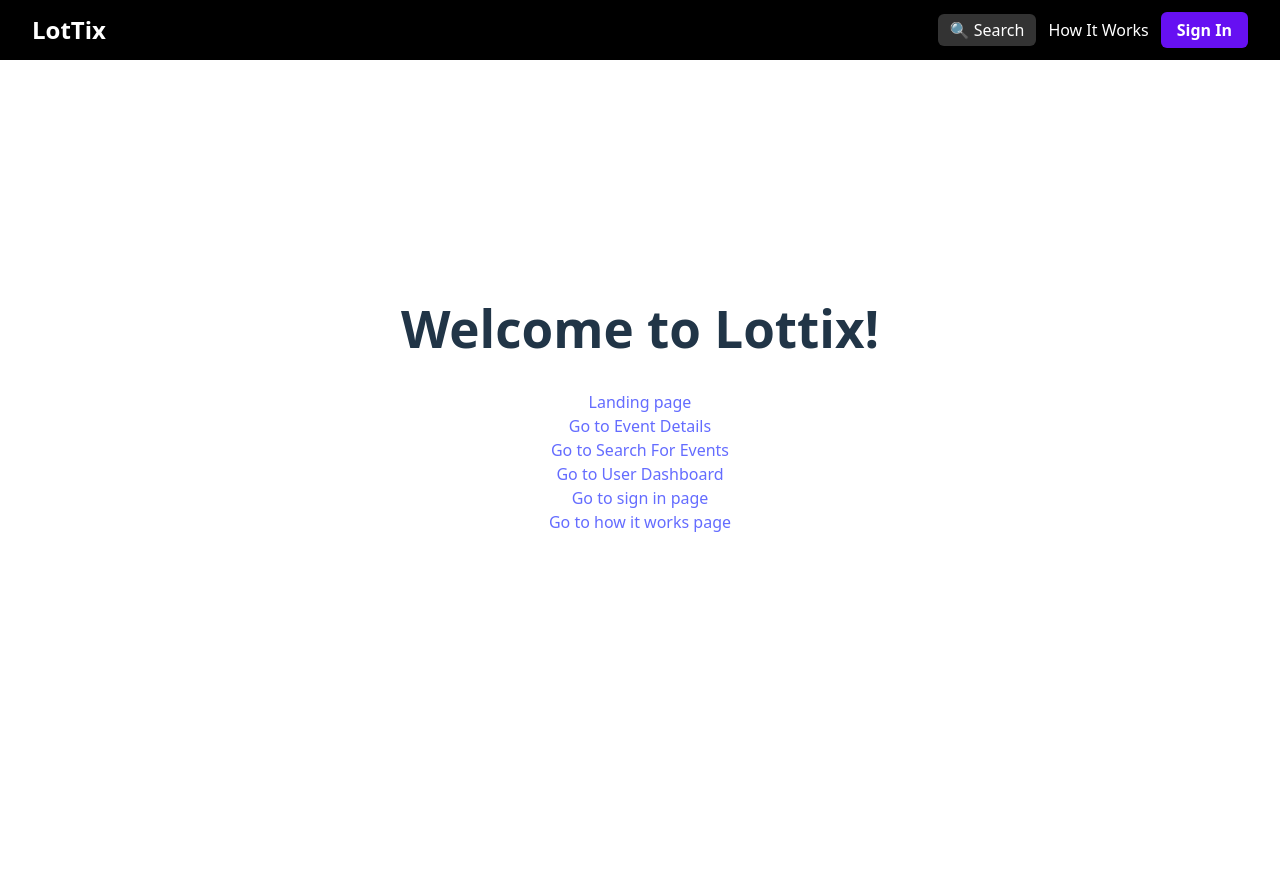
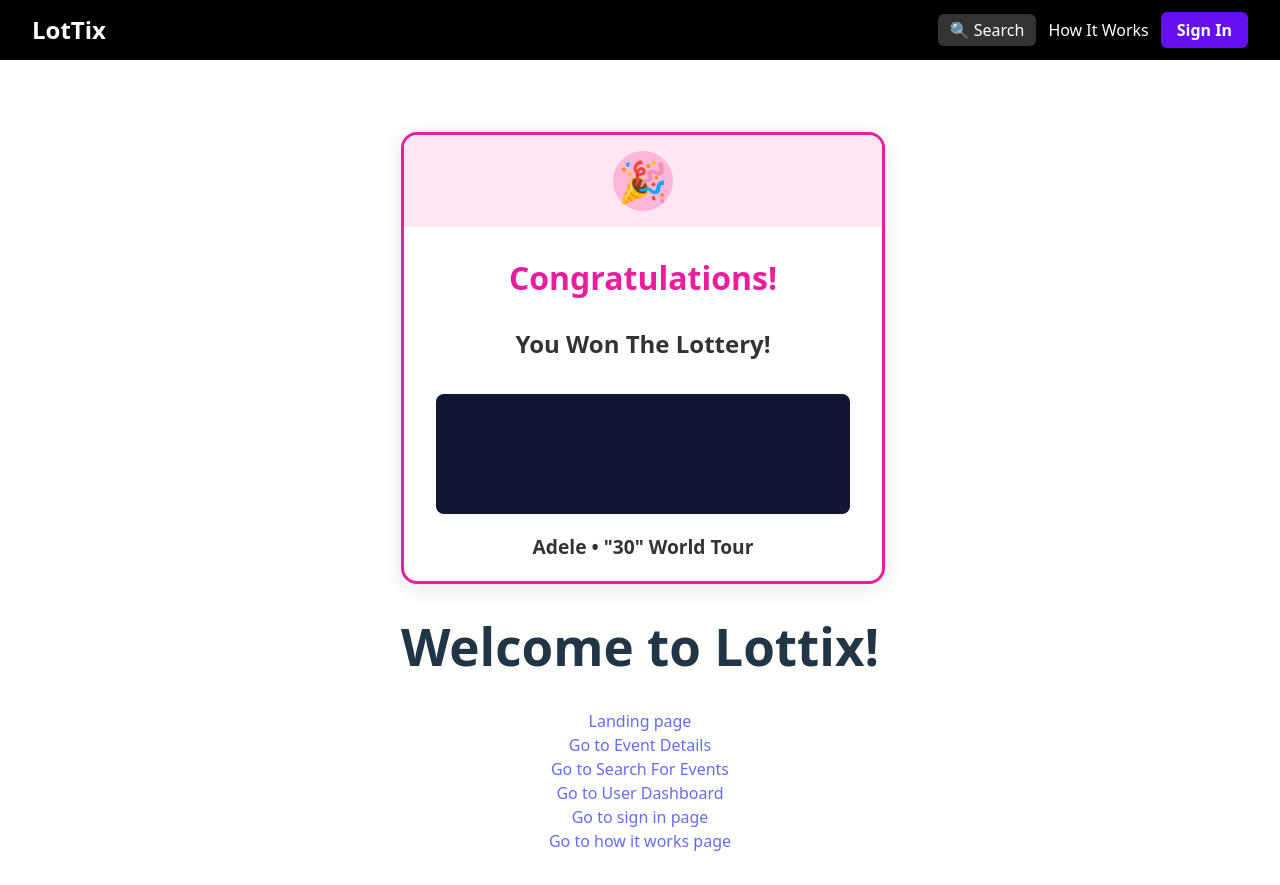
Before and after one commit to 0xBenj/LotTix, a React (Vite) app in the folder lottix-app/: page /results in a window 1280 px wide. Before the commit the page ends 800 px from the top, so only its background shows below. Built offline with nearby package versions, Linux system fonts and the light colour scheme.

Commit message:
[init] results page

```diff
--- a/lottix-app/src/App.tsx
+++ b/lottix-app/src/App.tsx
@@ -6,6 +6,7 @@
 import SignInPage from "./pages/SignInPage";
 import HowItWorksPage from "./pages/HowItWorksPage";
 import NavBar from "./components/NavBar";
+import ResultsPage from './pages/ResultsPage.tsx'
 import './App.css'
 import { Link } from "react-router-dom";
 
@@ -49,6 +50,7 @@
         <Route path="/user-dashboard" element={<UserDashboardPage />} />
         <Route path="/sign-in" element={<SignInPage />} />
         <Route path="/how-it-works" element={<HowItWorksPage />} />
+        <Route path="/results" element={<ResultsPage />} />
       </Routes>
       <div>
       <h1>Welcome to Lottix!</h1>
--- /dev/null
+++ b/lottix-app/src/pages/ResultsPage.tsx
@@ -0,0 +1,94 @@
+import React from "react";
+import styled from 'styled-components';
+
+interface WinnerModalProps {}
+
+const ResultsPage: React.FC<WinnerModalProps> = () => {
+  return (
+    <ModalContainer>
+      <ConfettiBanner>
+        <ConfettiCircle>
+          {/* Party popper icon would go here */}
+          <ConfetttiIcon />
+        </ConfettiCircle>
+      </ConfettiBanner>
+      <Title>Congratulations!</Title>
+      <Subtitle>You Won The Lottery!</Subtitle>
+      <ConcertImage />
+      <ConcertTitle>Adele • "30" World Tour</ConcertTitle>
+    </ModalContainer>
+  );
+};
+
+export default ResultsPage;
+
+const ModalContainer = styled.div`
+  background-color: white;
+  border-radius: 16px;
+  margin-top: 100px;
+  width: 100%;
+  max-width: 500px;
+  text-align: center;
+  position: relative;
+  border: 3px solid #e91e9e;
+  box-shadow: 0 4px 20px rgba(0, 0, 0, 0.1);
+`;
+
+const ConfettiBanner = styled.div`
+  background-color: #ffe6f2;
+  width: 100%;
+  padding: 1rem 0;
+  border-top-left-radius: 13px;
+  border-top-right-radius: 13px;
+  display: flex;
+  justify-content: center;
+  align-items: center;
+  margin-bottom: 1rem;
+`;
+
+const ConfettiCircle = styled.div`
+  background-color: #ffb6d9;
+  width: 60px;
+  height: 60px;
+  border-radius: 50%;
+  display: flex;
+  justify-content: center;
+  align-items: center;
+`;
+
+const Title = styled.h2`
+  color: #e91e9e;
+  font-size: 2rem;
+  font-weight: bold;
+  margin-bottom: 0.5rem;
+`;
+
+const Subtitle = styled.h3`
+  font-size: 1.5rem;
+  font-weight: bold;
+  margin-bottom: 2rem;
+  color: #333;
+`;
+
+const ConcertImage = styled.div`
+  background-color: #121633;
+  height: 120px;
+  border-radius: 8px;
+  margin: 2rem;
+  margin-bottom: 1rem;
+`;
+
+const ConcertTitle = styled.p`
+  font-size: 1.2rem;
+  font-weight: bold;
+  color: #333;
+`;
+
+const ConfetttiIcon = styled.div`
+  &:before {
+    font-size: 40px;
+    border-radius: 50% / 50%;
+    padding: 2px;
+    content: "🎉";
+  }
+`;
```
